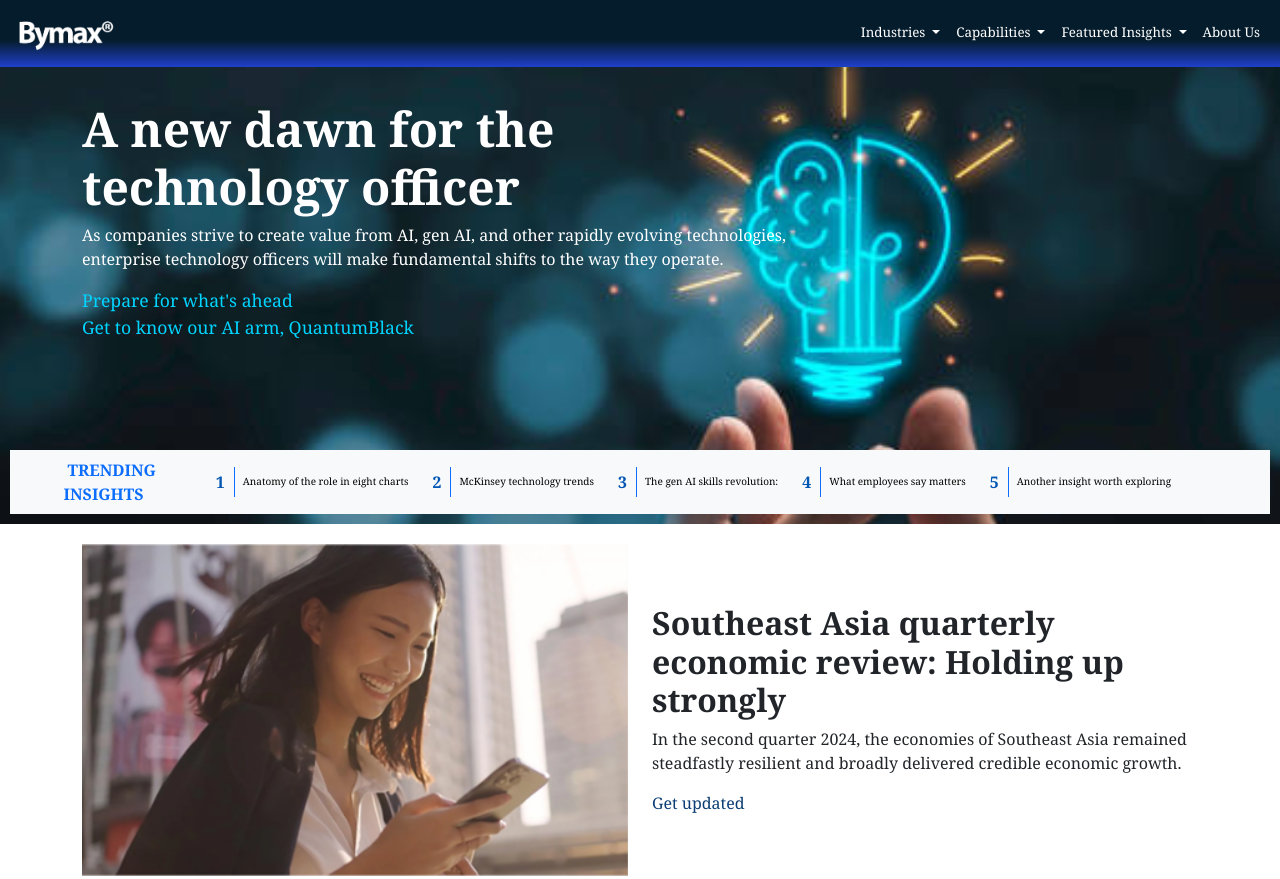
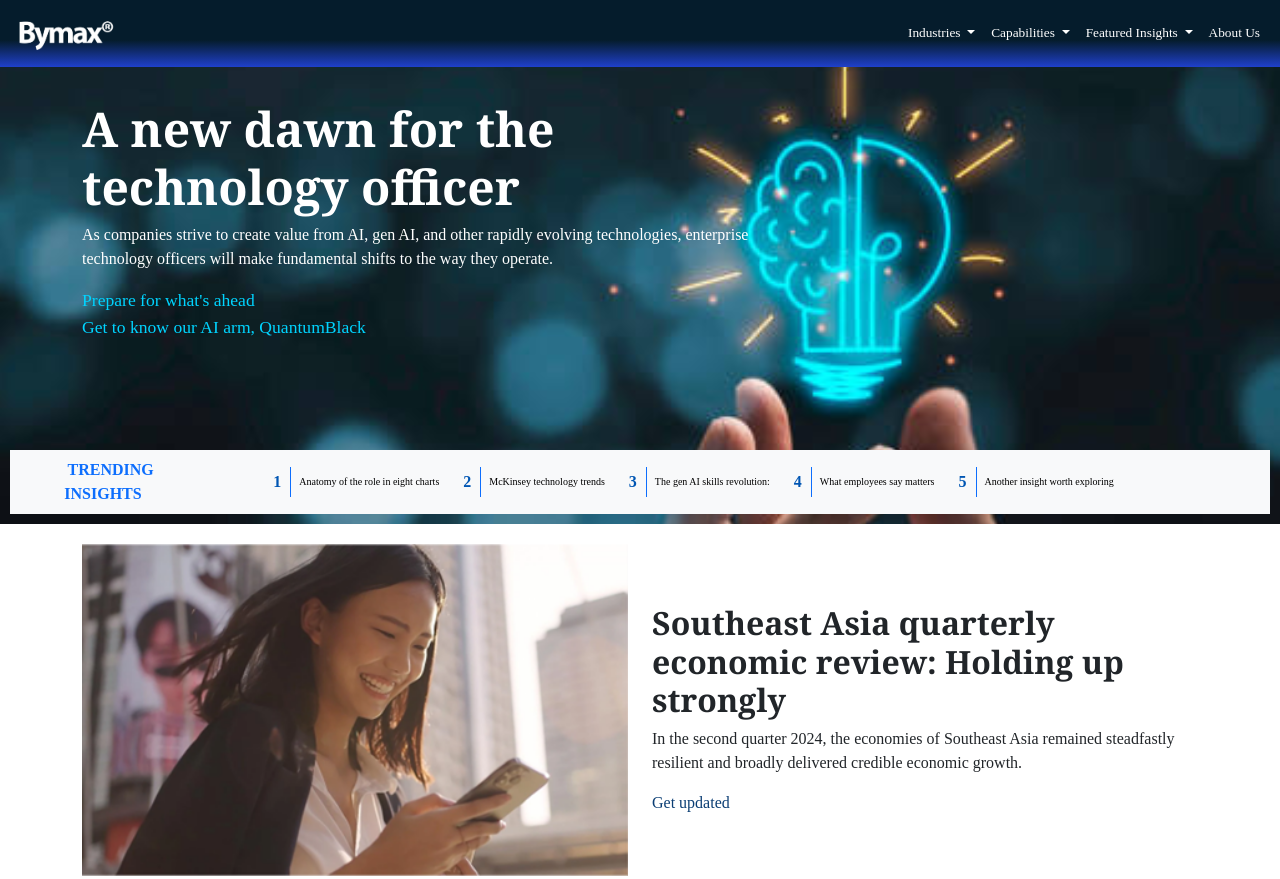
Before and after one commit to vwar07/mckinsey, a plain HTML site: page layout.html in a window 1280 px wide. Shown: the top 879 px of the page. Drawn offline with nearby package versions, Linux system fonts and the light colour scheme; a web font is replaced by a local one.

Commit message:
Update  changed to reguler font layout.css

```diff
--- a/layout.css
+++ b/layout.css
@@ -2,11 +2,11 @@
     font-family: 'Arial', sans-serif;
 } */
 
-body {
+/* body {
     font-family: Georgia, serif;
-}
+} */
 
-/* @font-face {
+@font-face {
     font-family: "Myriad Hebrew";
     src: url("https://db.onlinewebfonts.com/t/1ce2d5cd34ac27b0c31dbf6cc3c1f272.eot");
     src: url("https://db.onlinewebfonts.com/t/1ce2d5cd34ac27b0c31dbf6cc3c1f272.eot?#iefix")format("embedded-opentype"),
@@ -15,9 +15,29 @@ body {
     url("https://db.onlinewebfonts.com/t/1ce2d5cd34ac27b0c31dbf6cc3c1f272.ttf")format("truetype"),
     url("https://db.onlinewebfonts.com/t/1ce2d5cd34ac27b0c31dbf6cc3c1f272.svg#Myriad Hebrew")format("svg");
 }
+/* body {
+    font-family: "Myriad Hebrew";
+} */
+
+ /* body {
+    font-family: "Myriad Hebrew";
+    font-style: regular;
+    font-weight: bold;
+}  */
+
+/* p {
+    font-family: "Times New Roman", Times, serif;
+    font-size: 16px;
+    line-height: 1.5;
+} */
+
+
 body {
     font-family: "Myriad Hebrew";
-} */
+    font-style: regular;
+}
+
+
 
 
 
```
